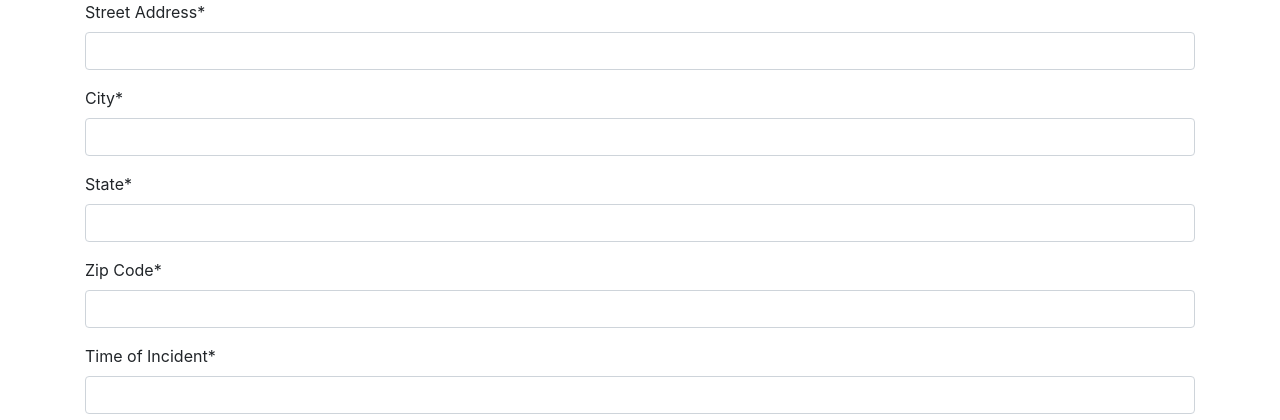
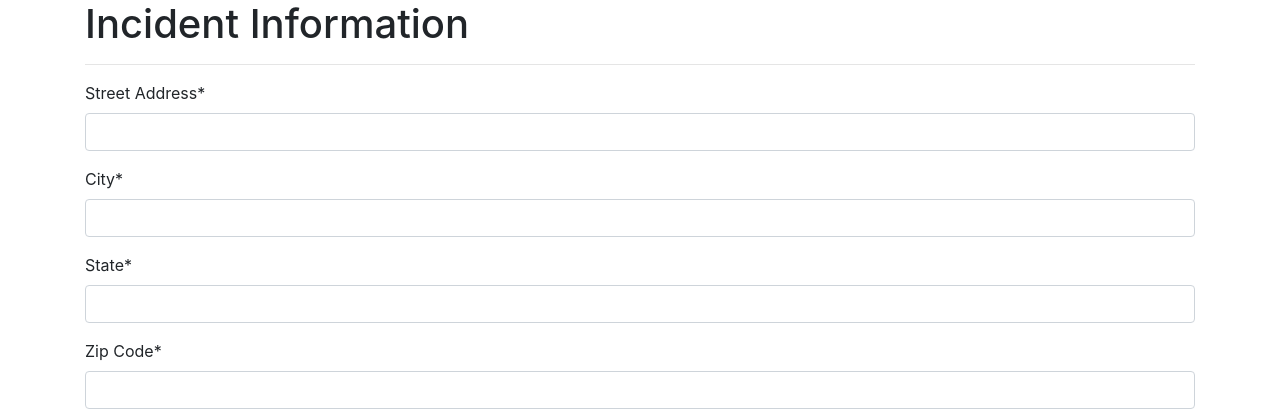
Before and after one commit to mattshoobs/Hackathon_88NineLabs, a Django app: page /abuse/report-incident in a window 1280 px wide. Shown: the part 56-476 px from the top of the page. Run offline with Django 3.2, Linux system fonts and the light colour scheme; some libraries are stand-ins or nearby versions.

Commit message:
Added html for heading

```diff
--- a/hackathon_88ninelabs/Incident/templates/forms/crispy_incident_report_form.html
+++ b/hackathon_88ninelabs/Incident/templates/forms/crispy_incident_report_form.html
@@ -2,9 +2,10 @@
 {% load crispy_forms_tags %}
 {% block title %}{{ page_title|title }}{% endblock %}
 {% block content %}
+<h1>Incident Information</h1>
+  <hr>
+  {% if request.user.is_authenticated %}
 
-  {% if request.user.is_authenticated %}
-  <br>
     <p>You are logged in as: {{ request.user.name }}
     </p>
 
```
